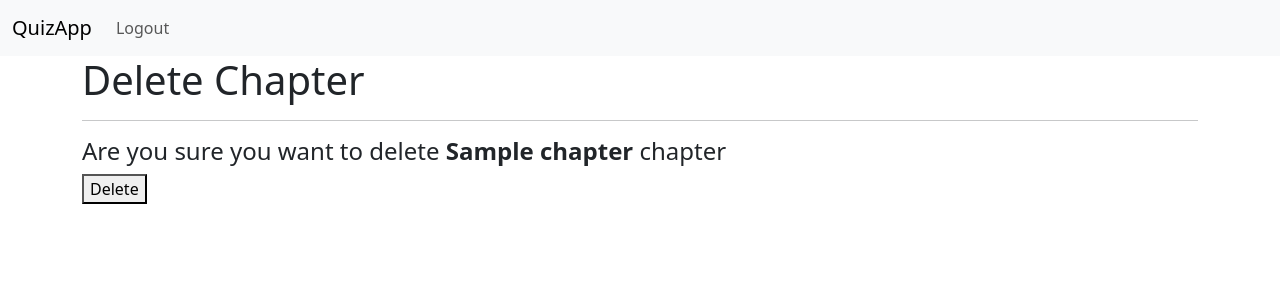
After one commit to its403/quiz_app_v1, a Flask app: page /subject/chapter/1/delete in a window 1280 px wide. The commit adds this page. Shown: the top 300 px of the page. Run offline with Flask 3, Linux system fonts and the light colour scheme; the visitor is signed in with stand-in values (Sample User, id 1); tables that the repository leaves empty hold one stand-in row (values such as "Sample post").

Commit message:
Added functionality to delete chapter

```diff
--- a/routes.py
+++ b/routes.py
@@ -313,3 +313,30 @@ def update_chapter_post(id):
     db.session.commit()
     flash("Chapter updated successfully!")
     return redirect(url_for("admin"))
+
+
+@app.route("/subject/chapter/<int:id>/delete")
+@admin_required
+def delete_chapter(id):
+    chapter = Chapter.query.get(id)
+
+    if not chapter:
+        flash("Chapter does not exist!")
+        return redirect(url_for("admin"))
+
+    return render_template("chapter/delete.html", chapter=chapter)
+
+
+@app.route("/subject/chapter/<int:id>/delete", methods=["POST"])
+@admin_required
+def delete_chapter_post(id):
+    chapter = Chapter.query.get(id)
+
+    if not chapter:
+        flash("Chapter does not exist!")
+        return redirect(url_for("admin"))
+
+    db.session.delete(chapter)
+    db.session.commit()
+    flash("Chapter deleted successfully!")
+    return redirect(url_for("admin"))
--- a/templates/admin/dashboard.html
+++ b/templates/admin/dashboard.html
@@ -24,7 +24,7 @@
                   <td>
                     <a href="{{ url_for('view_chapter', id=chapter.id) }}">View</a>
                     <a href="{{ url_for('update_chapter', id=chapter.id) }}">Edit</a>
-                    <a href="">Delete</a>
+                    <a href="{{ url_for('delete_chapter', id=chapter.id) }}">Delete</a>
                   </td>
                 </tr>
               {% endfor %}
--- /dev/null
+++ b/templates/chapter/delete.html
@@ -0,0 +1,13 @@
+{% extends 'layout.html' %}
+
+{% block content %}
+    <h1>Delete Chapter</h1>
+    <hr>
+    <h4>Are you sure you want to delete <strong>{{ chapter.name }}</strong> chapter</h4>
+
+    <form action="" method="post">
+        <button type="submit">
+            Delete
+        </button>
+    </form>
+{% endblock %}
```
